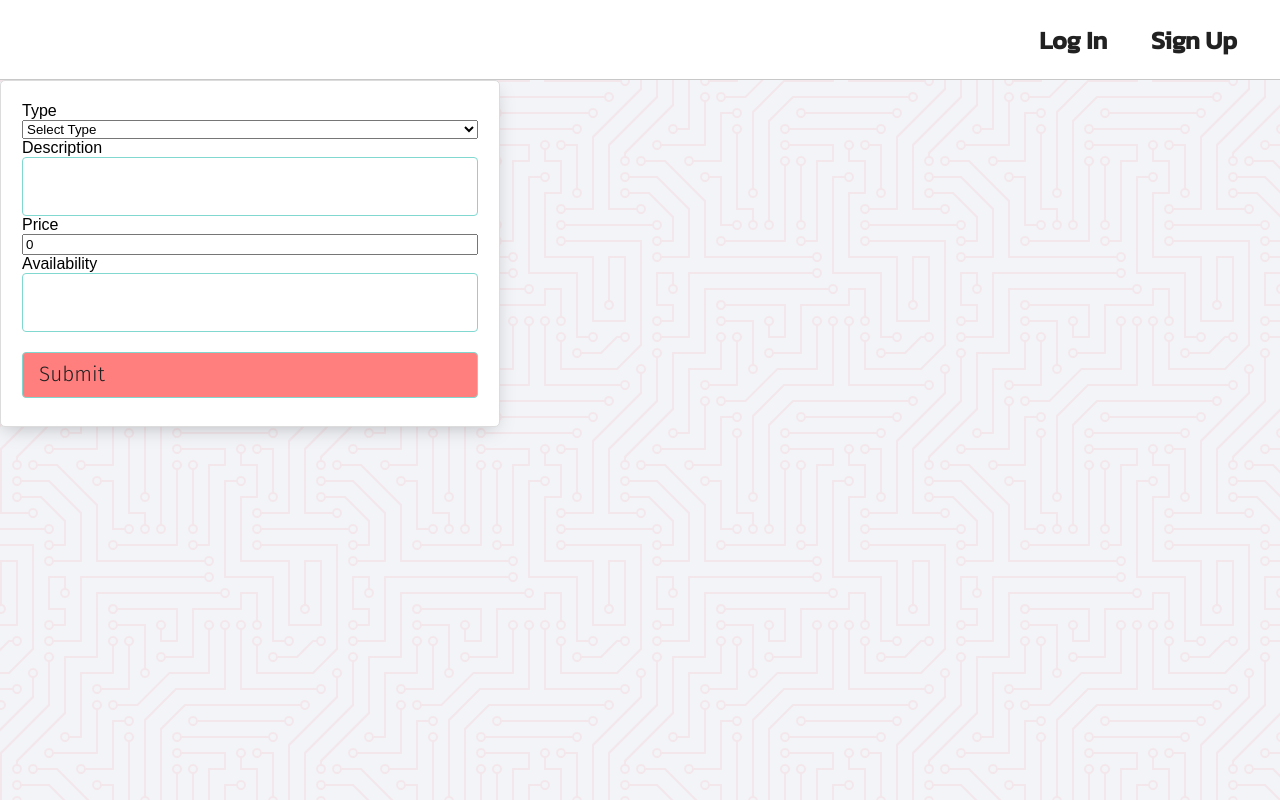
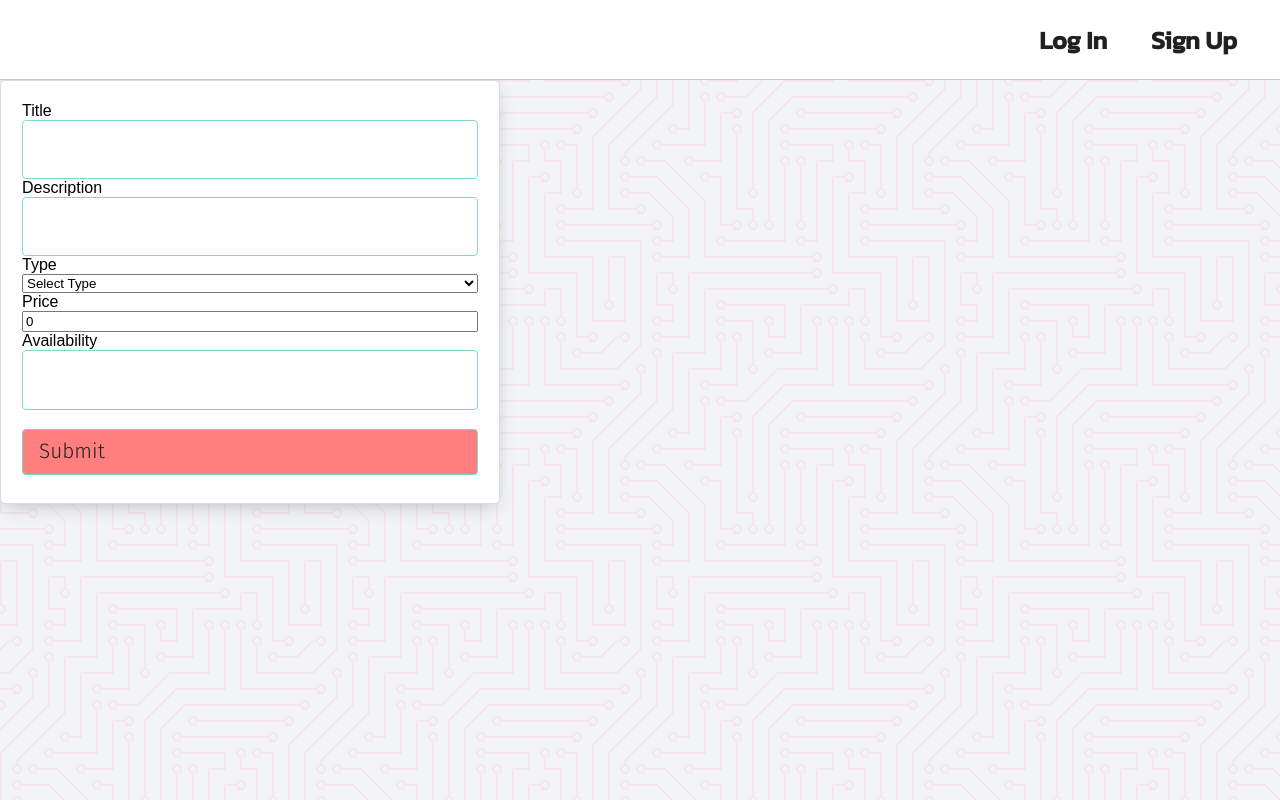
Before and after one commit to ronrain/Campus-Connect-front-end, a React (Vite) app: page /1/services/new in a window 1280 px wide. Built offline with nearby package versions, Linux system fonts and the light colour scheme; no server answers.

Commit message:
change newservice form

```diff
--- a/src/components/ServiceForm/ServiceForm.jsx
+++ b/src/components/ServiceForm/ServiceForm.jsx
@@ -3,8 +3,9 @@ import { useParams } from "react-router-dom";
 
 const NewService = (props) => {
   const [formData, setFormData] = useState({
+    title: '',
+    description: '',
     type: '',
-    description: '',
     price: 0,
     availability: '',
   })
@@ -24,6 +25,22 @@ const NewService = (props) => {
   return (
     <main>
       <form action="">
+        <label htmlFor="title">Title</label>
+        <input
+          type="text"
+          name="title"
+          id="title"
+          value={formData.title}
+          onChange={handleChange}
+        />
+        <label htmlFor="description">Description</label>
+        <input
+          required
+          type="text"
+          name="description"
+          value={formData.description}
+          onChange={handleChange}
+        />
         <label htmlFor="type">Type</label>
         <select
           name="type"
@@ -37,14 +54,6 @@ const NewService = (props) => {
           <option value="Cooking">Cooking</option>
           <option value="Other">Other</option>
         </select>
-        <label htmlFor="description">Description</label>
-        <input
-          required
-          type="text"
-          name="description"
-          value={formData.description}
-          onChange={handleChange}
-        />
         <label htmlFor="price">Price</label>
         <input
           required
```
